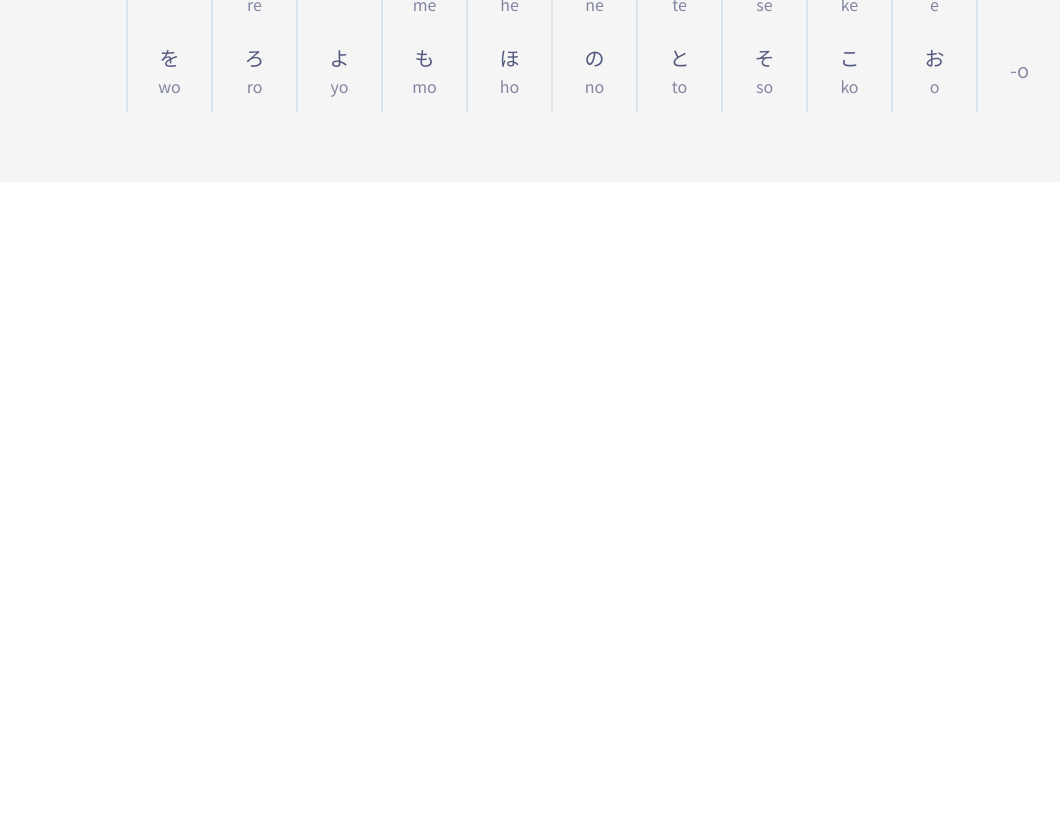
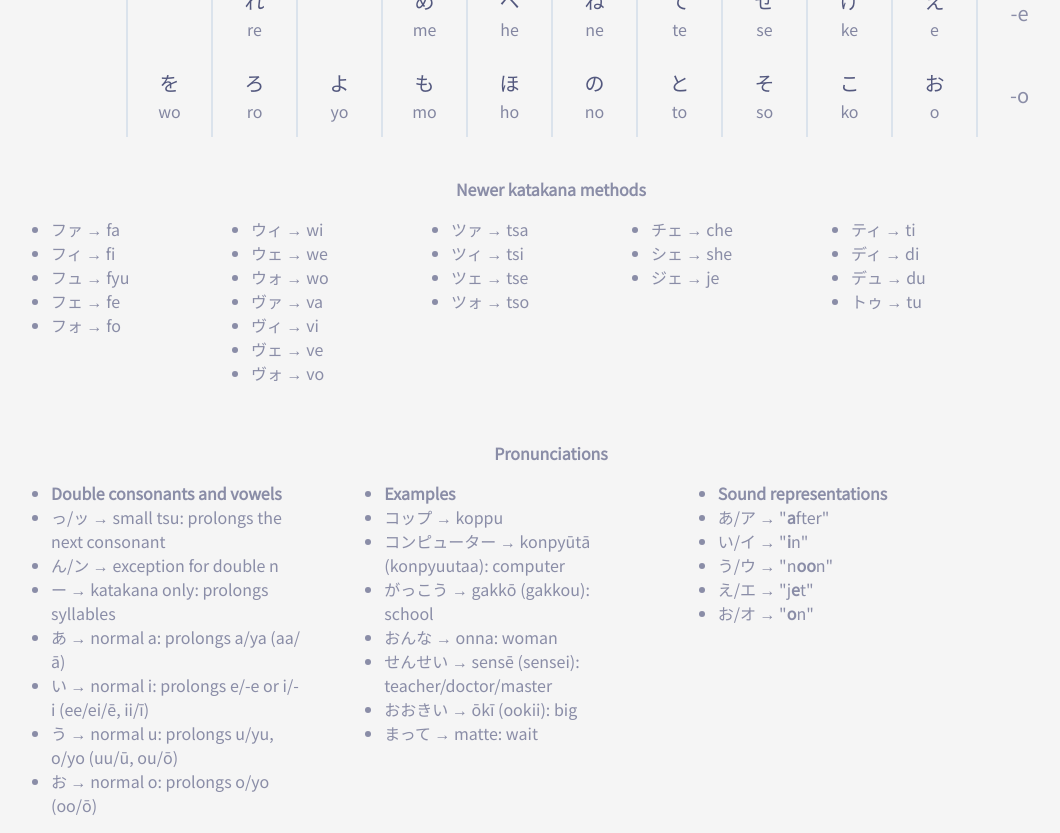
Before and after one commit to SelmaWaller/yumiru, a React (Create React App) app: page /alphabets in a window 1280 px wide. Shown: the part 700-1533 px from the top of the page, without its empty margins (89-1149 px from the left). Before the commit the page ends 882 px from the top, so only its background shows below. Built offline with nearby package versions, Linux system fonts and the light colour scheme; a web font is replaced by a local one.

Commit message:
alphabet notes

```diff
--- a/src/pages/Alphabets.js
+++ b/src/pages/Alphabets.js
@@ -10,7 +10,33 @@ import Title from '../components/global/title';
 import FlexWrapper from '../components/styles/flex-wrapper';
 import Button from '../components/styles/colored-button';
 import GridSmall from '../components/styles/grid-small';
+import GridMedium from '../components/styles/grid-medium';
 import Card from '../components/styles/card';
+
+const InfoTitle = styled(FlexWrapper)`
+  span {
+    padding: 40px 20px 0;
+    font-family: 'Noto Sans JP', sans-serif;
+    color: ${(props) => props.theme.globalText}a9;
+    font-weight: bold;
+  }
+`;
+
+const InfoBlock = styled(GridMedium)`
+  max-width: 1000px;
+  grid-template-columns: repeat(auto-fit, minmax(200px, 1fr));
+  ul {
+    padding: 0;
+    font-family: 'Noto Sans JP', sans-serif;
+    color: ${(props) => props.theme.globalText}a9;
+    li {
+      max-width: 250px;
+      span {
+        font-weight: bold;
+      }
+    }
+  }
+`;
 
 const PaginationButton = styled.button`
   margin-bottom: 25px;
@@ -38,7 +64,7 @@ const PaginationButton = styled.button`
     font-size: 18px;
     top: -3px;
     bottom: 0;
-    right: 60px;
+    right: 86px;
   }
   &:hover {
     transition: 250ms;
@@ -61,12 +87,17 @@ const PaginationButton = styled.button`
       }
     }
   }
+  @media (max-width: 1200px) {
+    span::after {
+      right: 60px;
+    }
+  }
 `;
 
 const Number = styled(PaginationButton)`
   span::after {
     right: unset;
-    left: 60px;
+    left: 86px;
   }
   &:disabled {
     span::after {
@@ -82,6 +113,11 @@ const Number = styled(PaginationButton)`
     span::after {
       right: unset;
       transform: rotate(90deg);
+    }
+  }
+  @media (max-width: 1200px) {
+    span::after {
+      left: 60px;
     }
   }
 `;
@@ -515,6 +551,7 @@ export default function Alphabets() {
     <>
       <Title />
       <FlexWrapper>
+        <GridSmall>
           <PaginationButton
             disabled={alphabets}
             onClick={() => {
@@ -535,6 +572,7 @@ export default function Alphabets() {
           >
             <span>NEXT</span>
           </PaginationButton>
+        </GridSmall>
       </FlexWrapper>
       <FlexWrapper>
         {alphabets ? (
@@ -933,6 +971,14 @@ export default function Alphabets() {
                             {kanjiThousand ? number.thousand_romaji : ' '}
                             {kanjiTenthousand ? number.tenthousand_romaji : ' '}
                             <span>
+                              <sup>
+                                {!kanjiTenthousand
+                                  ? number.ten_alternative
+                                  : ''}
+                                {kanjiTenthousand
+                                  ? number.tenthousand_alternative
+                                  : ''}
+                              </sup>
                               {kanjiTen ? number.ten_romaji_top : ' '}
                               {kanjiHundred ? number.hundred_romaji_top : ' '}
                               {kanjiThousand ? number.thousand_romaji_top : ' '}
@@ -948,7 +994,12 @@ export default function Alphabets() {
                             {kanjiHundred ? number.hundred_1 : ' '}
                             {kanjiThousand ? number.thousand_1 : ' '}
                             {kanjiTenthousand ? number.tenthousand_1 : ' '}
-
+                            {kanjiTenthousand ? number.tenthousand : ' '}
+                            <sup>
+                              {kanjiTenthousand
+                                ? number.tenthousand_elevated_1
+                                : ' '}
+                            </sup>
                             <span>
                               {kanjiTen ? number.ten_romaji_1 : ' '}
                               {kanjiHundred ? number.hundred_romaji_1 : ' '}
@@ -965,6 +1016,12 @@ export default function Alphabets() {
                             {kanjiHundred ? number.hundred_2 : ' '}
                             {kanjiThousand ? number.thousand_2 : ' '}
                             {kanjiTenthousand ? number.tenthousand_2 : ' '}
+                            {kanjiTenthousand ? number.tenthousand : ' '}
+                            <sup>
+                              {kanjiTenthousand
+                                ? number.tenthousand_elevated_2
+                                : ' '}
+                            </sup>
                             <span>
                               {kanjiTen ? number.ten_romaji_2 : ' '}
                               {kanjiHundred ? number.hundred_romaji_2 : ' '}
@@ -981,6 +1038,12 @@ export default function Alphabets() {
                             {kanjiHundred ? number.hundred_3 : ' '}
                             {kanjiThousand ? number.thousand_3 : ' '}
                             {kanjiTenthousand ? number.tenthousand_3 : ' '}
+                            {kanjiTenthousand ? number.tenthousand : ' '}
+                            <sup>
+                              {kanjiTenthousand
+                                ? number.tenthousand_elevated_3
+                                : ' '}
+                            </sup>
                             <span>
                               {kanjiTen ? number.ten_romaji_3 : ' '}
                               {kanjiHundred ? number.hundred_romaji_3 : ' '}
@@ -997,6 +1060,12 @@ export default function Alphabets() {
                             {kanjiHundred ? number.hundred_4 : ' '}
                             {kanjiThousand ? number.thousand_4 : ' '}{' '}
                             {kanjiTenthousand ? number.tenthousand_4 : ' '}
+                            {kanjiTenthousand ? number.tenthousand : ' '}
+                            <sup>
+                              {kanjiTenthousand
+                                ? number.tenthousand_elevated_4
+                                : ' '}
+                            </sup>
                             <span>
                               {kanjiTen ? number.ten_romaji_4 : ' '}
                               {kanjiHundred ? number.hundred_romaji_4 : ' '}
@@ -1013,7 +1082,12 @@ export default function Alphabets() {
                             {kanjiHundred ? number.hundred_5 : ' '}
                             {kanjiThousand ? number.thousand_5 : ' '}
                             {kanjiTenthousand ? number.tenthousand_5 : ' '}
-
+                            {kanjiTenthousand ? number.tenthousand : ' '}
+                            <sup>
+                              {kanjiTenthousand
+                                ? number.tenthousand_elevated_5
+                                : ' '}
+                            </sup>
                             <span>
                               {kanjiTen ? number.ten_romaji_5 : ' '}
                               {kanjiHundred ? number.hundred_romaji_5 : ' '}
@@ -1030,7 +1104,12 @@ export default function Alphabets() {
                             {kanjiHundred ? number.hundred_6 : ' '}
                             {kanjiThousand ? number.thousand_6 : ' '}
                             {kanjiTenthousand ? number.tenthousand_6 : ' '}
-
+                            {kanjiTenthousand ? number.tenthousand : ' '}
+                            <sup>
+                              {kanjiTenthousand
+                                ? number.tenthousand_elevated_6
+                                : ' '}
+                            </sup>
                             <span>
                               {kanjiTen ? number.ten_romaji_6 : ' '}
                               {kanjiHundred ? number.hundred_romaji_6 : ' '}
@@ -1047,7 +1126,12 @@ export default function Alphabets() {
                             {kanjiHundred ? number.hundred_7 : ' '}
                             {kanjiThousand ? number.thousand_7 : ' '}
                             {kanjiTenthousand ? number.tenthousand_7 : ' '}
-
+                            {kanjiTenthousand ? number.tenthousand : ' '}
+                            <sup>
+                              {kanjiTenthousand
+                                ? number.tenthousand_elevated_7
+                                : ' '}
+                            </sup>
                             <span>
                               {kanjiTen ? number.ten_romaji_7 : ' '}
                               {kanjiHundred ? number.hundred_romaji_7 : ' '}
@@ -1064,7 +1148,12 @@ export default function Alphabets() {
                             {kanjiHundred ? number.hundred_8 : ' '}
                             {kanjiThousand ? number.thousand_8 : ' '}
                             {kanjiTenthousand ? number.tenthousand_8 : ' '}
-
+                            {kanjiTenthousand ? number.tenthousand : ' '}
+                            <sup>
+                              {kanjiTenthousand
+                                ? number.tenthousand_elevated_8
+                                : ' '}
+                            </sup>
                             <span>
                               {kanjiTen ? number.ten_romaji_8 : ' '}
                               {kanjiHundred ? number.hundred_romaji_8 : ' '}
@@ -1081,6 +1170,12 @@ export default function Alphabets() {
                             {kanjiHundred ? number.hundred_9 : ' '}
                             {kanjiThousand ? number.thousand_9 : ' '}
                             {kanjiTenthousand ? number.tenthousand_9 : ' '}
+                            {kanjiTenthousand ? number.tenthousand : ' '}
+                            <sup>
+                              {kanjiTenthousand
+                                ? number.tenthousand_elevated_9
+                                : ' '}
+                            </sup>
 
                             <span>
                               {kanjiTen ? number.ten_romaji_9 : ' '}
@@ -1193,50 +1288,167 @@ export default function Alphabets() {
           </>
         )}
       </GridSmall>
-      {!alphabets ? (
+      {alphabets ? (
         <>
-          <GridSmall>
+          <FlexWrapper>
+            <InfoTitle>
+              <span>Newer katakana methods</span>
+            </InfoTitle>
+          </FlexWrapper>
+          <InfoBlock>
             <ul>
-              <li>*0 - rei/zero/maru</li>
-              <li>*1 - ichi/iti</li>
-              <li>*4 - yon/shi</li>
-              <li>*7 - nana/shichi</li>
-              <li>*9 - kyū/ku</li>
-              <li>*1k - sen/issen</li>
+              <li>ファ &rarr; fa</li>
+              <li>フィ &rarr; fi</li>
+              <li>フュ &rarr; fyu</li>
+              <li>フェ &rarr; fe</li>
+              <li>フォ &rarr; fo</li>
             </ul>
-          </GridSmall>
-          <GridSmall>
             <ul>
-              <li>Higher numbers not included: </li>
+              <li>ウィ &rarr; wi</li>
+              <li>ウェ &rarr; we</li>
+              <li>ウォ &rarr; wo</li>
+              <li>ヴァ &rarr; va</li>
+              <li>ヴィ &rarr; vi</li>
+              <li>ヴェ &rarr; ve</li>
+              <li>ヴォ &rarr; vo</li>
+            </ul>
+            <ul>
+              <li>ツァ &rarr; tsa</li>
+              <li>ツィ &rarr; tsi</li>
+              <li>ツェ &rarr; tse</li>
+              <li>ツォ &rarr; tso</li>
+            </ul>
+            <ul>
+              <li>チェ &rarr; che</li>
+              <li>シェ &rarr; she</li>
+              <li>ジェ &rarr; je</li>
+            </ul>
+            <ul>
+              <li>ティ &rarr; ti</li>
+              <li>ディ &rarr; di</li>
+              <li>デュ &rarr; du</li>
+              <li>トゥ &rarr; tu</li>
+            </ul>
+          </InfoBlock>
+          <InfoTitle>
+            <span>Pronunciations</span>
+          </InfoTitle>
+          <InfoBlock>
+            <ul>
               <li>
-                <span>正</span> - sei - 10<sup>40</sup>
+                <span>Double consonants and vowels</span>
+              </li>
+              <li>っ/ッ &rarr; small tsu: prolongs the next consonant</li>
+              <li>ん/ン &rarr; exception for double n</li>
+              <li>ー &rarr; katakana only: prolongs syllables</li>
+              <li>あ &rarr; normal a: prolongs a/ya (aa/ā)</li>
+              <li>い &rarr; normal i: prolongs e/-e or i/-i (ee/ei/ē, ii/ī)</li>
+              <li>う &rarr; normal u: prolongs u/yu, o/yo (uu/ū, ou/ō)</li>
+              <li>お &rarr; normal o: prolongs o/yo (oo/ō)</li>
+            </ul>
+            <ul>
+              <li>
+                <span>Examples</span>
+              </li>
+              <li>コップ &rarr; koppu</li>
+              <li>コンピューター &rarr; konpyūtā (konpyuutaa): computer</li>
+              <li>がっこう &rarr; gakkō (gakkou): school</li>
+              <li>おんな &rarr; onna: woman</li>
+              <li>せんせい &rarr; sensē (sensei): teacher/doctor/master</li>
+              <li>おおきい &rarr; ōkī (ookii): big</li>
+              <li>まって &rarr; matte: wait</li>
+            </ul>
+            <ul>
+              <li>
+                <span>Sound representations</span>
               </li>
               <li>
-                <span>載</span> - sai - 10<sup>44</sup>
+                あ/ア &rarr; "<span>a</span>fter"
               </li>
               <li>
-                <span>極</span> - goku - 10<sup>48</sup>
+                い/イ &rarr; "<span>i</span>n"
               </li>
               <li>
-                <span>恒河沙</span> - kōgasha - 10<sup>52</sup>
+                う/ウ &rarr; "n<span>oo</span>n"
               </li>
               <li>
-                <span>阿僧祇</span> - asōgi - 10<sup>56</sup>
+                え/エ &rarr; "j<span>e</span>t"
               </li>
               <li>
-                <span>那由他</span> - nayuta - 10<sup>60</sup>
+                お/オ &rarr; "<span>o</span>n"
+              </li>
+            </ul>
+          </InfoBlock>
+        </>
+      ) : (
+        <InfoBlock>
+          <ul>
+            <li>
+              <span>Alternative readings</span>
             </li>
             <li>
-                <span>不可思議</span> - fukashigi - 10<sup>64</sup>
+              <sup>[1]</sup> &rarr; rei/zero/maru
             </li>
             <li>
-                <span>無量大数</span> - muryōtaisū - 10<sup>68</sup>
+              <sup>[2]</sup> &rarr; yon/shi
+            </li>
+            <li>
+              <sup>[3]</sup> &rarr; nana/shichi
+            </li>
+            <li>
+              <sup>[4]</sup> &rarr; kyū/ku
+            </li>
+            <li>
+              <sup>[5]</sup> &rarr; ichi-/iti-
+            </li>
+            <li>
+              <sup>[6]</sup> &rarr; sen/issen
             </li>
           </ul>
-          </GridSmall>
-        </>
-      ) : (
-        <></>
+          <ul>
+            <li>
+              <span>Examples</span>
+            </li>
+            <li>380 1709:</li>
+            <li>三百八十万 千七百九</li>
+            <li>(sanbyaku hachi-jū man, sen nana-hyaku kyū)</li>
+            <li>&nbsp;</li>
+            <li>1 3625 2800:</li>
+            <li>一億 三千六百二十五万 二千八百</li>
+            <li>
+              (ichi-oku, san-zen rop-pyaku ni-jū go-man, ni-sen hap-pyaku)
+            </li>
+          </ul>
+          <ul>
+            <li>
+              <span>Higher numbers</span>
+            </li>
+            <li>
+              正/10<sup>40</sup> &rarr; sei
+            </li>
+            <li>
+              載/10<sup>44</sup> &rarr; sai
+            </li>
+            <li>
+              極/10<sup>48</sup> &rarr; goku
+            </li>
+            <li>
+              恒河沙/10<sup>52</sup> &rarr; gōgasha
+            </li>
+            <li>
+              阿僧祇/10<sup>56</sup> &rarr; asōgi
+            </li>
+            <li>
+              那由他/10<sup>60</sup> &rarr; nayuta
+            </li>
+            <li>
+              不可思議/10<sup>64</sup> &rarr; fukashigi
+            </li>
+            <li>
+              無量大数/10<sup>68</sup> &rarr; muryōtaisū
+            </li>
+          </ul>
+        </InfoBlock>
       )}
     </>
   );
```
Also changed, not shown: src/components/kanji-numbers.js (+38 -31 lines), src/components/styles/grid-small.js (+5 -13 lines). Lines whose indentation alone changed are shown as unchanged.
